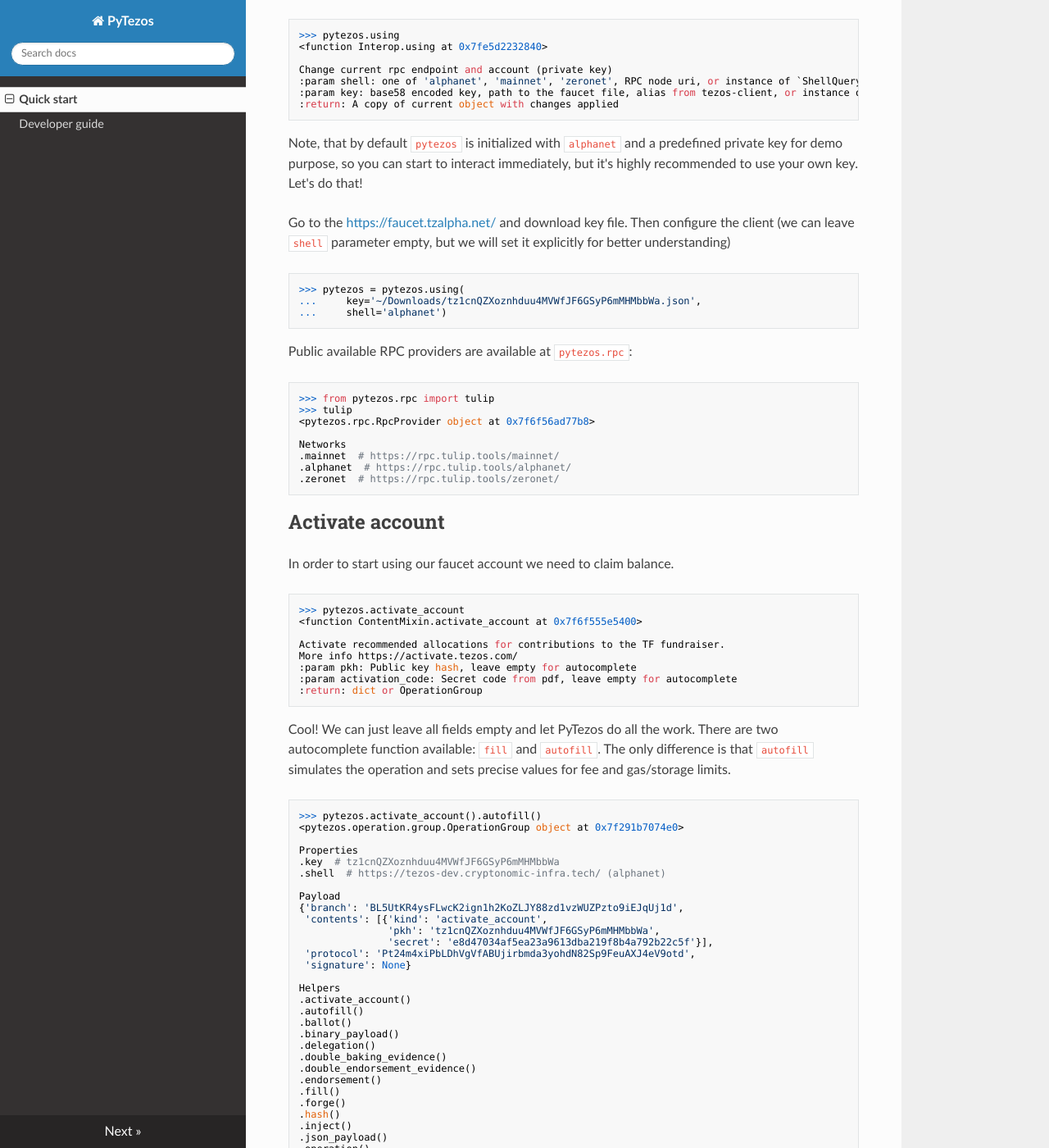
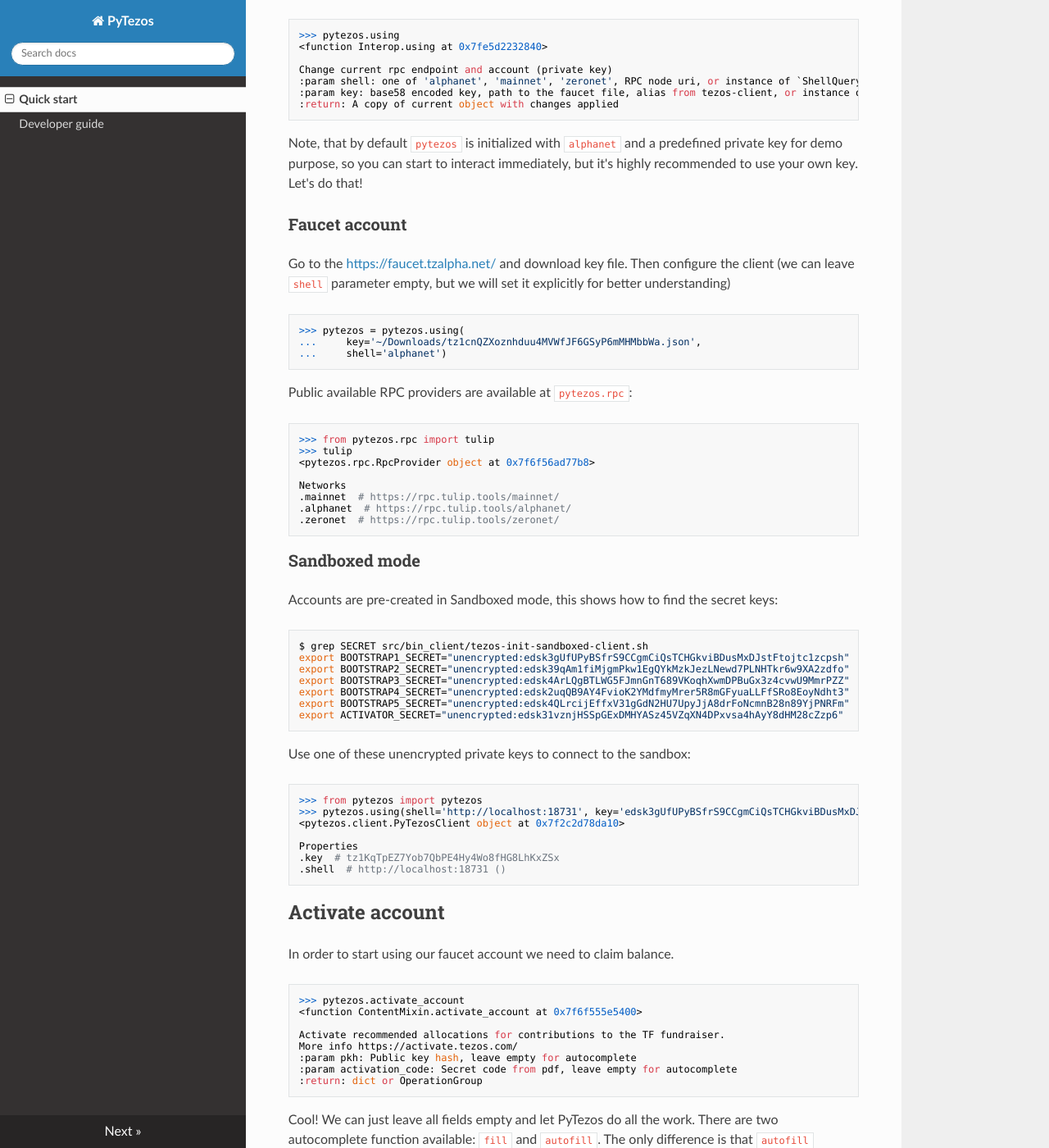
Before and after one commit to murbard/pytezos, an MkDocs documentation site: the page built from docs/index.md, in a window 1280 px wide and 1400 px high, scrolled down 1944 px. Shown: the whole window at 82% size. Built offline with MkDocs 1.6.1, drawn with Linux system fonts in a browser that asks for light colours; nearby versions of some CDN libraries.

Commit message:
Document sandboxed mode connection

````diff
--- a/docs/index.md
+++ b/docs/index.md
@@ -99,6 +99,8 @@
 Note, that by default `pytezos` is initialized with `alphanet` and a predefined private key for demo purpose,
 so you can start to interact immediately, but it's highly recommended to use your own key. Let's do that!
 
+### Faucet account
+
 Go to the [https://faucet.tzalpha.net/](https://faucet.tzalpha.net/) and download key file.
 Then configure the client (we can leave `shell` parameter empty, but we will set it explicitly for better understanding)
 ```python
@@ -117,6 +119,29 @@
 .mainnet  # https://rpc.tulip.tools/mainnet/
 .alphanet  # https://rpc.tulip.tools/alphanet/
 .zeronet  # https://rpc.tulip.tools/zeronet/
+```
+
+### Sandboxed mode
+
+Accounts are pre-created in Sandboxed mode, this shows how to find the secret keys:
+```
+$ grep SECRET src/bin_client/tezos-init-sandboxed-client.sh
+export BOOTSTRAP1_SECRET="unencrypted:edsk3gUfUPyBSfrS9CCgmCiQsTCHGkviBDusMxDJstFtojtc1zcpsh"
+export BOOTSTRAP2_SECRET="unencrypted:edsk39qAm1fiMjgmPkw1EgQYkMzkJezLNewd7PLNHTkr6w9XA2zdfo"
+export BOOTSTRAP3_SECRET="unencrypted:edsk4ArLQgBTLWG5FJmnGnT689VKoqhXwmDPBuGx3z4cvwU9MmrPZZ"
+export BOOTSTRAP4_SECRET="unencrypted:edsk2uqQB9AY4FvioK2YMdfmyMrer5R8mGFyuaLLFfSRo8EoyNdht3"
+export BOOTSTRAP5_SECRET="unencrypted:edsk4QLrcijEffxV31gGdN2HU7UpyJjA8drFoNcmnB28n89YjPNRFm"
+export ACTIVATOR_SECRET="unencrypted:edsk31vznjHSSpGExDMHYASz45VZqXN4DPxvsa4hAyY8dHM28cZzp6"
+```
+Use one of these unencrypted private keys to connect to the sandbox:
+```
+>>> from pytezos import pytezos
+>>> pytezos.using(shell='http://localhost:18731', key='edsk3gUfUPyBSfrS9CCgmCiQsTCHGkviBDusMxDJstFtojtc1zcpsh')
+<pytezos.client.PyTezosClient object at 0x7f2c2d78da10>
+
+Properties
+.key  # tz1KqTpEZ7Yob7QbPE4Hy4Wo8fHG8LhKxZSx
+.shell  # http://localhost:18731 ()
 ```
 
 ## Activate account
````
